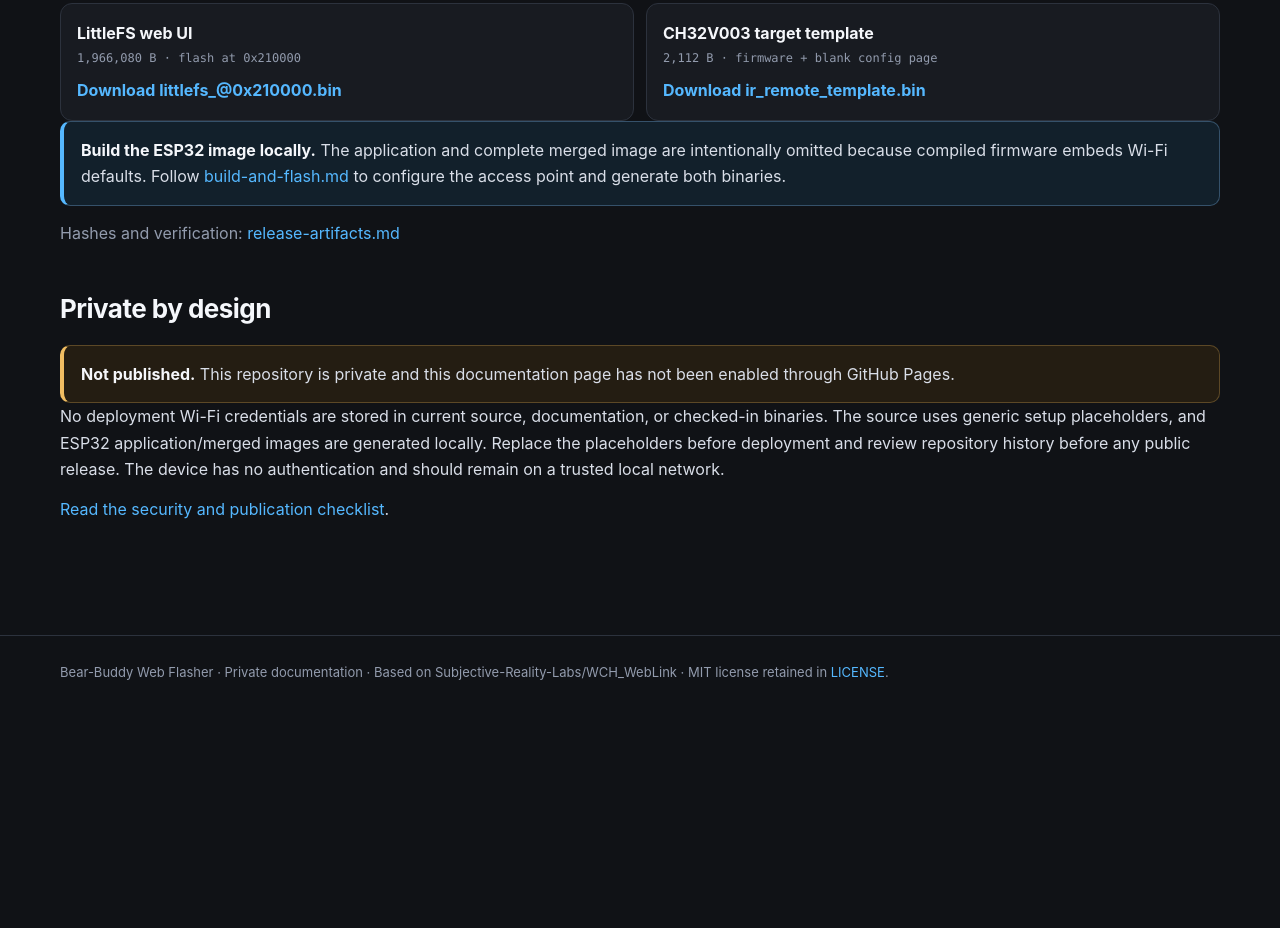
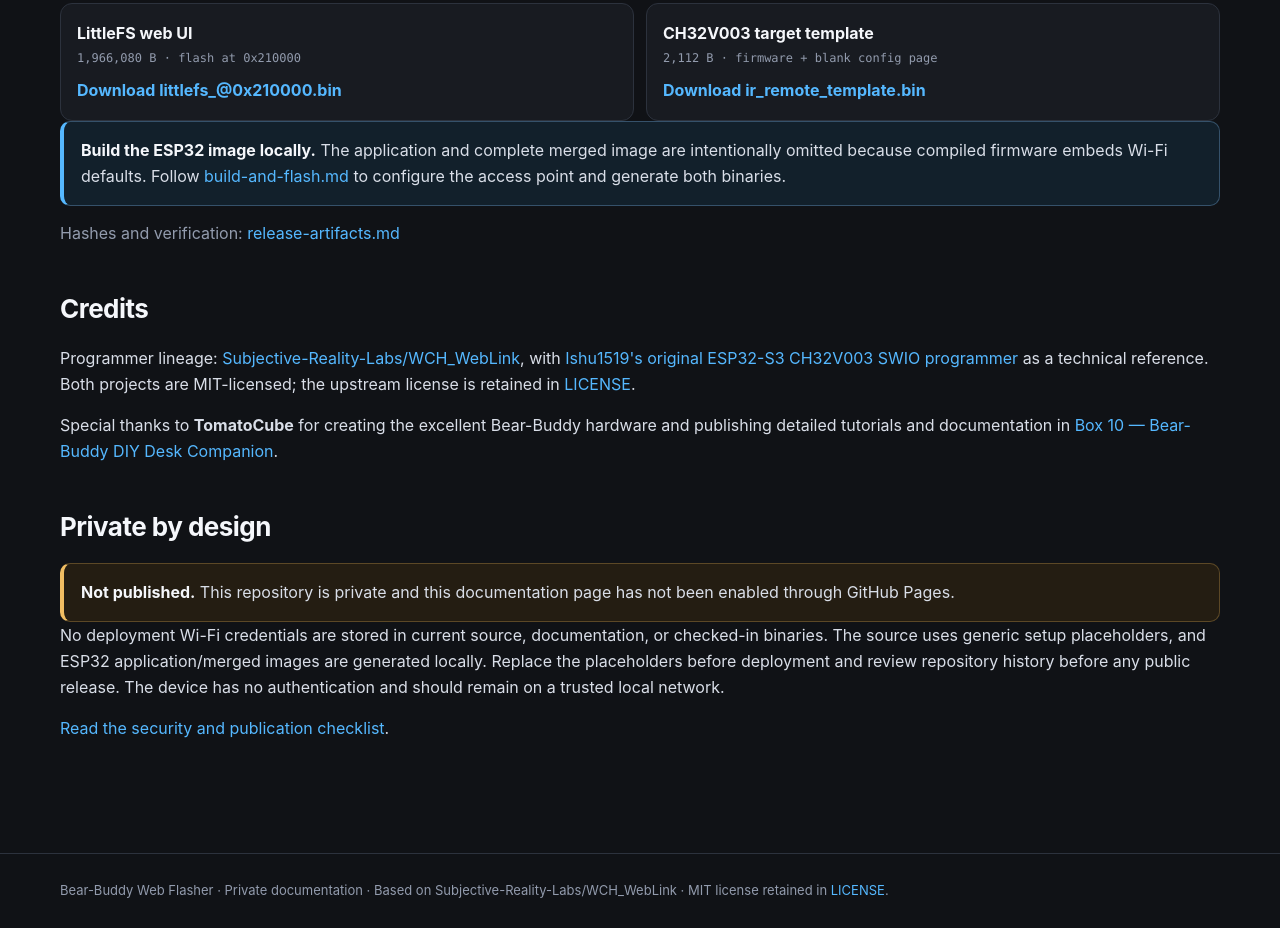
Before and after one commit to foerfelixir/bear-buddy-webflasher, a plain HTML site: page docs/index.html in a window 1280 px wide. Shown: the part 4470-5398 px from the top of the page. Before the commit the page ends 5179 px from the top, so only its background shows below. Drawn offline with Linux system fonts and the light colour scheme.

Commit message:
Credit programmer references and Bear-Buddy hardware

```diff
--- a/docs/index.html
+++ b/docs/index.html
@@ -257,6 +257,12 @@ node test_config_page.mjs</pre>
       <p class="muted" style="margin-top:14px">Hashes and verification: <a href="release-artifacts.md">release-artifacts.md</a></p>
     </section>
 
+    <section id="credits">
+      <h2>Credits</h2>
+      <p>Programmer lineage: <a href="https://github.com/Subjective-Reality-Labs/WCH_WebLink">Subjective-Reality-Labs/WCH_WebLink</a>, with <a href="https://github.com/Ishu1519/esp32s3-ch32-programmer">Ishu1519's original ESP32-S3 CH32V003 SWIO programmer</a> as a technical reference. Both projects are MIT-licensed; the upstream license is retained in <a href="../LICENSE">LICENSE</a>.</p>
+      <p>Special thanks to <strong>TomatoCube</strong> for creating the excellent Bear-Buddy hardware and publishing detailed tutorials and documentation in <a href="https://github.com/TomatoCube18/Docs/tree/main/Box%2010%20-%20Bear-Buddy%20DIY%20Desk%20Companion">Box 10 — Bear-Buddy DIY Desk Companion</a>.</p>
+    </section>
+
     <section id="security">
       <h2>Private by design</h2>
       <div class="callout warn"><strong>Not published.</strong> This repository is private and this documentation page has not been enabled through GitHub Pages.</div>
```
Also changed, not shown: 2 other files.
